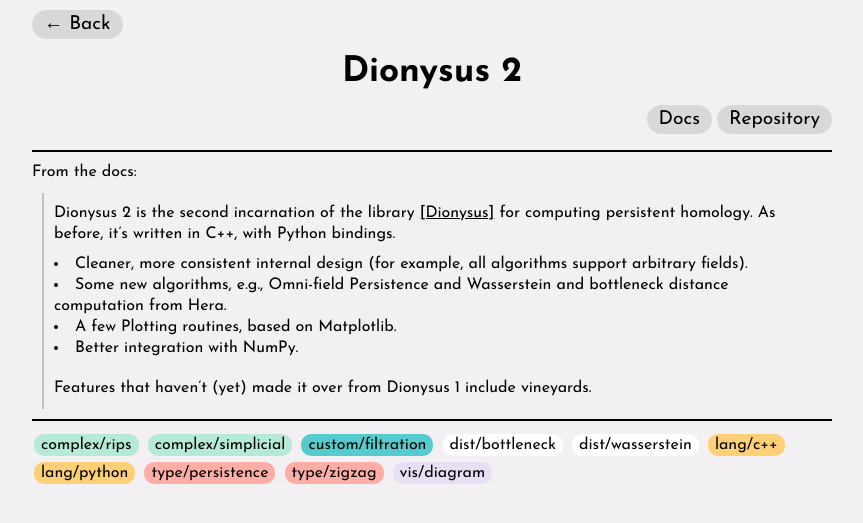
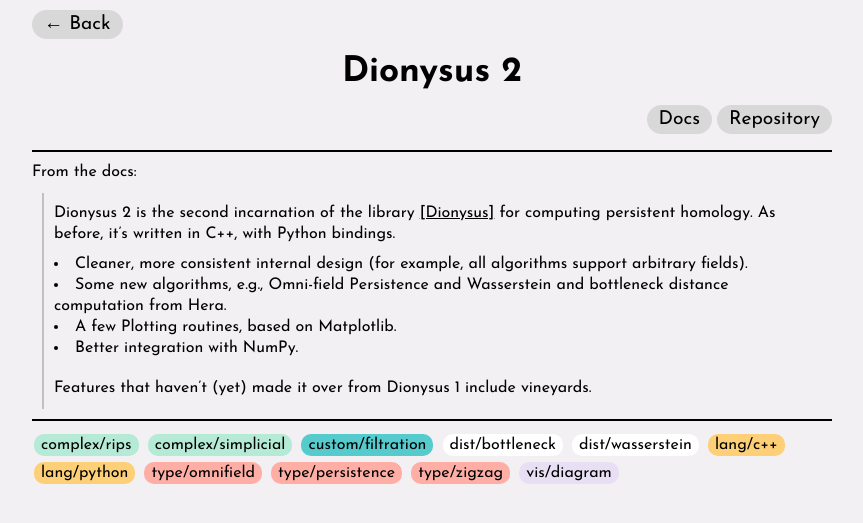
Before and after one commit to cat-list/cat-list.github.io, a Jekyll site: the page built from _software/dionysus-2.md, in a window 1280 px wide. Shown: the top 523 px of the page, without its empty margins (208-1071 px from the left). Built offline with Jekyll 4.4.1, drawn with Linux system fonts in a browser that asks for light colours; comment, search, counter and statistics services are not loaded.

Commit message:
Tag dionysus-2 with type/omnifield

```diff
--- a/_software/dionysus-2.md
+++ b/_software/dionysus-2.md
@@ -10,6 +10,7 @@
   - complex/rips
   - dist/wasserstein
   - dist/bottleneck
+  - type/omnifield
   - type/zigzag
   - vis/diagram
 links:
```
